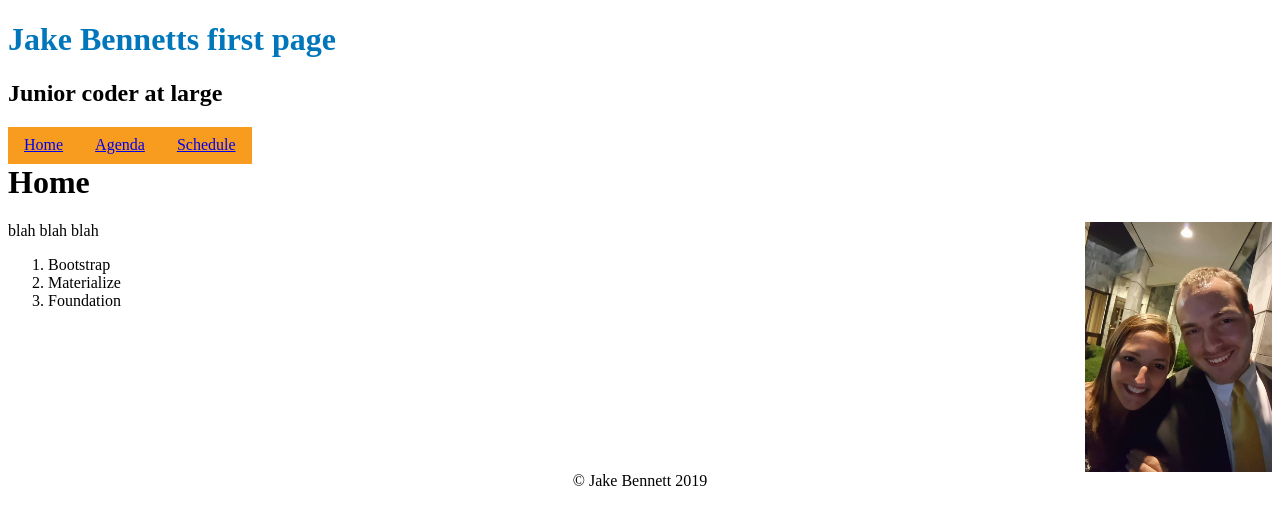
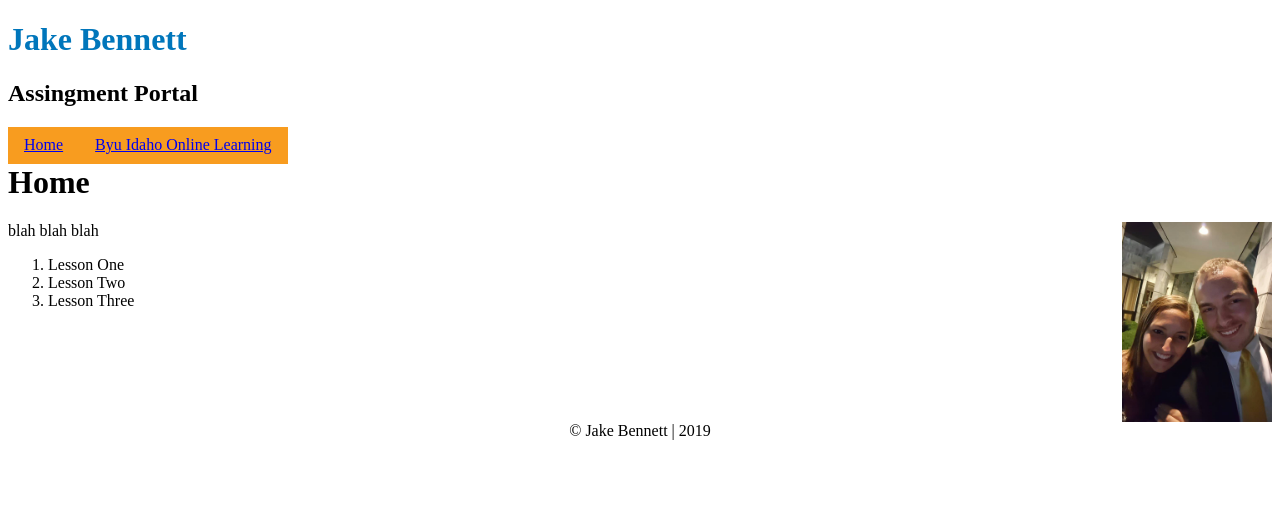
Before and after one commit to bennettjakeb/bennettjakeb.github.io, a plain HTML site: page index.html in a window 1280 px wide. Drawn offline with Linux system fonts and the light colour scheme.

Commit message:
Created Portal Page

```diff
--- a/css/styles.css
+++ b/css/styles.css
@@ -2,6 +2,7 @@ header h1{
     color:#0076bb;
 }
 nav ul {padding: 0;}
+
 nav ul li{
     float:left;
     list-style-type: none;
@@ -15,7 +16,7 @@ main h1{
     clear:both;
 }
 main img{
-    max-height: 250px;
+    max-height:200px;
     max-width:200px;
     float: right;
 }
--- a/index.html
+++ b/index.html
@@ -3,20 +3,19 @@
 <head>
 <meta charset="UTF-8">
 <link href="css/styles.css" rel="stylesheet">
-<title>My Portal page</title>
+<title>Jakeb Bennett</title>
 </head>
 
 <body>
 <header>
-  <h1>Jake Bennetts first page</h1>
-  <h2>Junior coder at large</h2>
+  <h1>Jake Bennett</h1>
+  <h2>Assingment Portal</h2>
 </header>
 
 <nav>
 <ul>
   <li><a href="index.html">Home</a></li>
-  <li><a href="#">Agenda</a></li>
-  <li><a href="#">Schedule</a></li>
+  <li><a href="http://www.byui.edu/online">Byu Idaho Online Learning</a></li>
 </ul>
 </nav>
 
@@ -25,14 +24,14 @@
 <img src="images/rye and I.jpg" alt="My wife and I smiling after going to the chicago temple together">
 <p>blah blah blah</p>
 <ol>
-  <li>Bootstrap</li>
-  <li>Materialize</li>
-  <li>Foundation</li>
+  <li>Lesson One</li>
+  <li>Lesson Two</li>
+  <li>Lesson Three</li>
 </ol>
 </main>
 
 <footer>
-  &copy; Jake Bennett 2019
+  &copy; Jake Bennett | 2019
 </footer>
 </body>
 </html>
```
